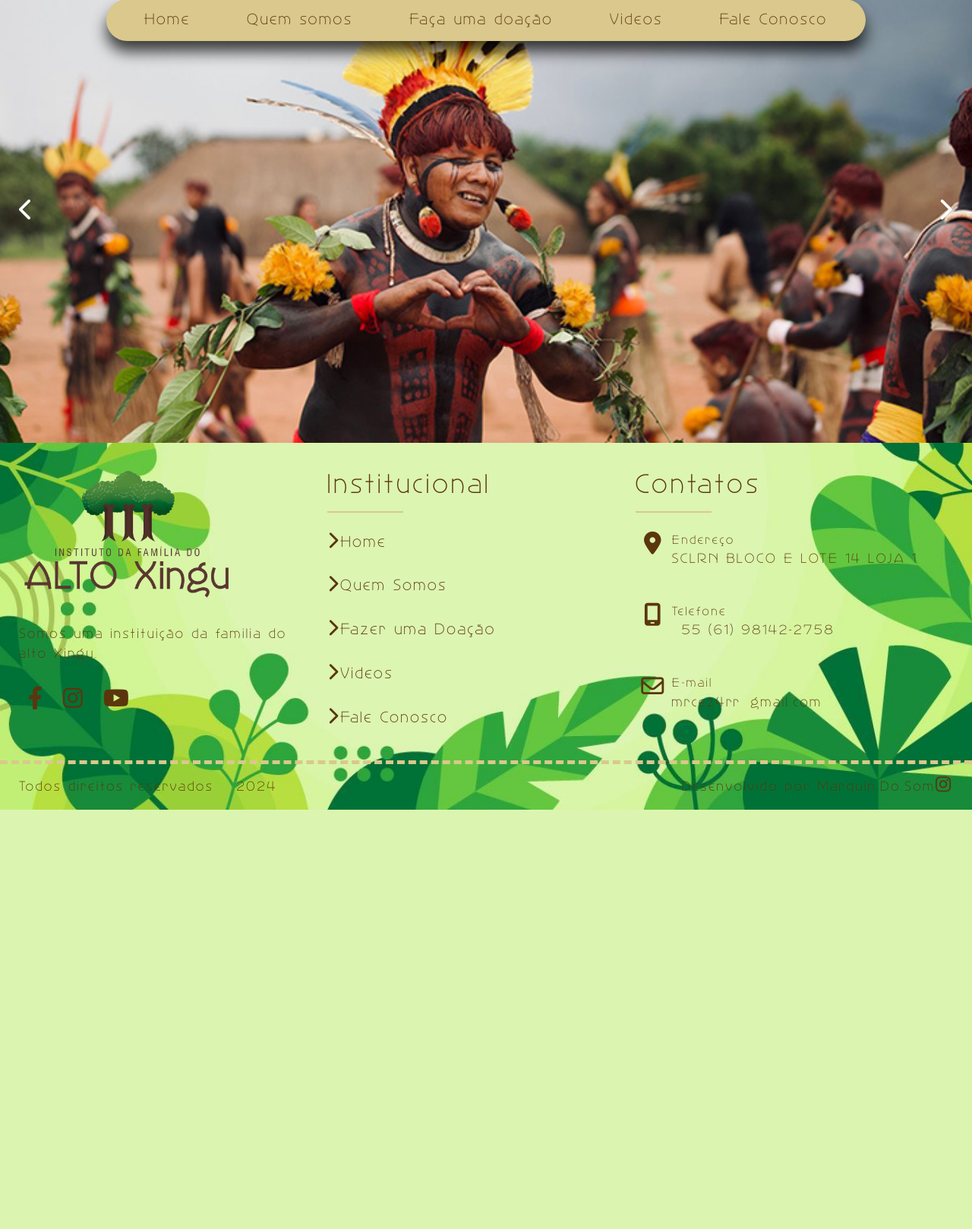
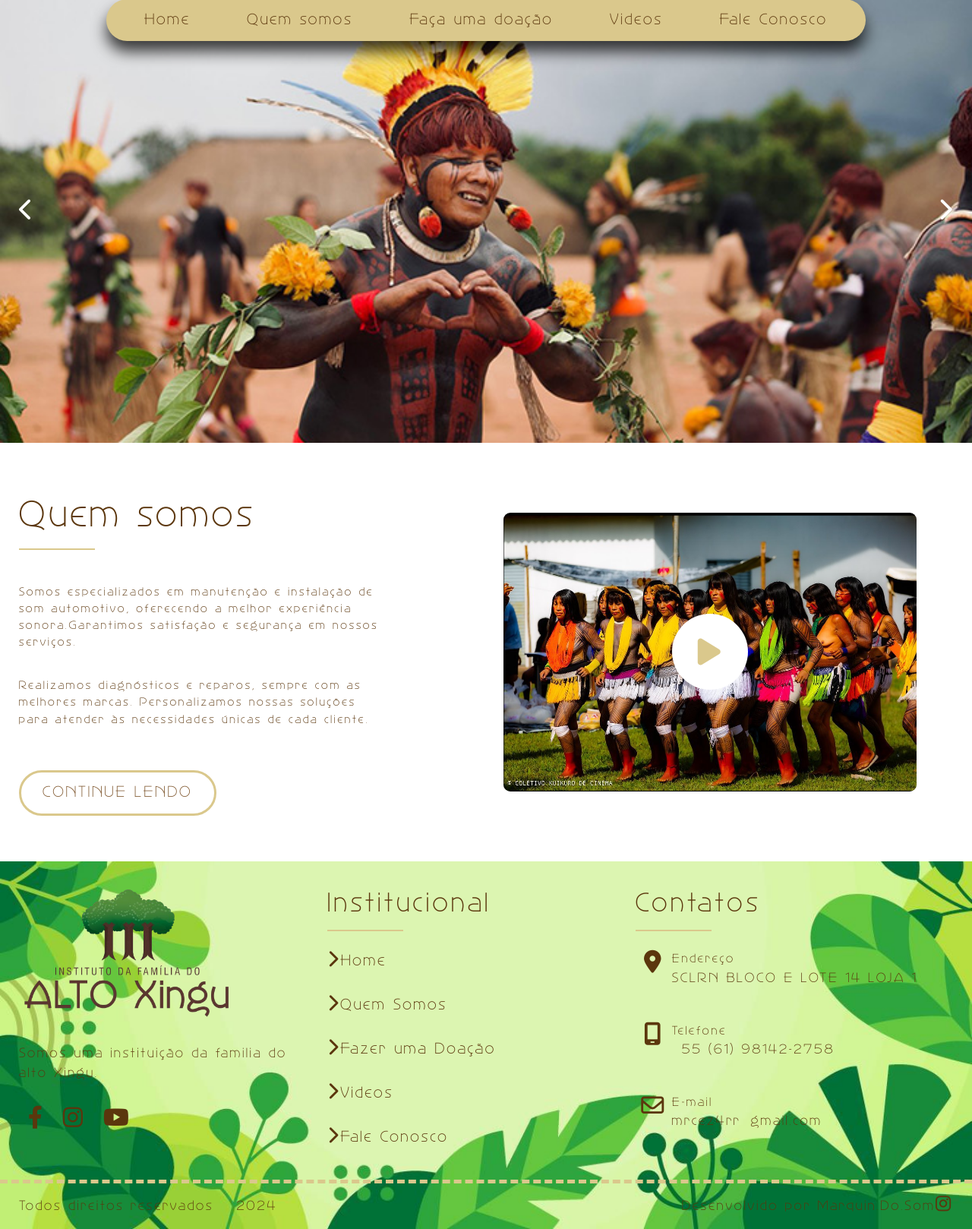
Before and after one commit to EmiJotaa/ifax_project_PHP, a PHP site: template src/Views/home.php in a window 1280 px wide. Shown: the part 234-1852 px from the top of the page at 76% size. Before the commit the page ends 1300 px from the top, so only its background shows below. Run offline with PHP 8.4, Linux system fonts and the light colour scheme; the template is opened without the code that fills it, so the values that code supplies are empty; style sheets or scripts are compiled from the project's sources; some libraries are stand-ins or nearby versions.

Commit message:
Section Quem_somos and CSS

```diff
--- /dev/null
+++ b/resources/css/blocos/quem_somos.css
@@ -0,0 +1,130 @@
+.quem_somos
+{
+	padding: 40px 0 80px 0;
+	display: block;
+	background-color: var(--color-white);
+}
+.quem_somos .conteudo
+{
+	width: 100%;
+	display: flex;
+	flex-wrap: wrap;
+	justify-content: space-between;
+}
+.quem_somos .conteudo .texto
+{
+	width: 100%;
+	display: inline-block;
+	margin-bottom: 45px;
+}
+.quem_somos .conteudo .texto .btn
+	{
+		color: #805931;
+	}
+.quem_somos .conteudo .texto .titulo
+{
+	margin-bottom: 55px;
+}
+.quem_somos .conteudo .texto .descricao
+{
+	margin-bottom: 55px;
+}
+.quem_somos .conteudo .video
+{
+	width: 100%%;
+	display: inline-block;
+
+}
+.quem_somos .conteudo .video a
+{
+	width: 100%;
+	position: relative;
+	display: flex;
+	justify-content: center;
+	align-items: center;
+	height: auto;
+	overflow: hidden;
+}
+.quem_somos .conteudo .video a img
+{
+	width: 100%;
+  	display: block;
+  	border-radius: 9px;
+  	transition: .4s;
+}
+.quem_somos .conteudo .video a:hover img{
+	-webkit-box-shadow: 0px 0px 14px 5px rgba(0,0,0,0.75);
+	-moz-box-shadow: 0px 0px 14px 5px rgba(0,0,0,0.75);
+	box-shadow: 0px 0px 14px 5px rgba(0,0,0,0.75);
+	transform: scale(1.1);
+}
+.quem_somos .conteudo .video a p
+{
+	position: absolute;
+  	left: 0;
+ 	padding: 50px 70px 50px 25px;
+  	background-color: #D1D1D1;
+  	color: #805931;
+  	font-family: var(--font-family-perisphere);
+  	max-width: calc(50% + 12px);
+  	text-transform: uppercase;
+  	font-size: 15px;
+}
+.quem_somos .conteudo .video a i
+{
+	padding: 30px;
+	font-size: 40px;
+	color: var(--color-destaque);
+	background-color: var(--color-white);
+	border-radius: 50%;
+	width: 100px;
+	height: 100px;
+	display: flex;
+	justify-content: center;
+	align-items: center;
+	position: absolute;
+	transition: .4s;
+}
+.quem_somos .conteudo .video a:hover i{
+	-webkit-box-shadow: 10px 10px 68px 29px rgba(218,200,140,1);
+	-moz-box-shadow: 10px 10px 68px 29px rgba(218,200,140,1);
+	box-shadow: 10px 10px 68px 29px rgba(218,200,140,1);
+	transform: scale(1.1);
+}
+@media only screen and (min-width: 1024px)
+{
+	.quem_somos
+	{
+		padding: 60px 0;
+	}
+
+	.quem_somos .conteudo .texto
+	{
+		width: 39%;
+		margin-bottom: 0px;
+	}
+	.quem_somos .conteudo .texto .btn
+	{
+		margin: 0px;
+	}
+
+	.quem_somos .conteudo .video
+	{
+		width: 52%;
+	}
+	.quem_somos .conteudo .video a
+	{
+		height: 100%;
+	}
+	.quem_somos .conteudo .video a img
+	{
+		width: auto;
+	  	min-height: 85%;
+	  	min-width: 85%;
+	  	max-width: 850%;
+	  	max-height: 85%;
+	 	object-fit: cover;
+		position: relative;
+	}
+
+}
--- a/src/Views/home.php
+++ b/src/Views/home.php
@@ -20,4 +20,25 @@
 		</div>
 	</div>
 </section>
+<section class="quem_somos">
+	<div class="container">
+		<div class="conteudo">
+			<div class="texto">
+				<h2 class="titulo">Quem somos</h2>
+				<div class="descricao">
+					<p>Somos especializados em manutenção e instalação de som automotivo, oferecendo a melhor experiência sonora.Garantimos satisfação e segurança em nossos serviços.</p>
+						<p>
+						Realizamos diagnósticos e reparos, sempre com as melhores marcas. Personalizamos nossas soluções para atender às necessidades únicas de cada cliente.</p>
+				</div>
+				<a href="" class="btn">Continue lendo</a>
+			</div>
+			<div class="video">
+				<a href="https://www.instagram.com/reel/C-Yj2J7Smy7/?utm_source=ig_web_copy_link&igsh=MzRlODBiNWFlZA==">
+					<img src="<?=URL_BASE?>resources/imagens/quem-somos.png">
+					<i class="fas fa-play"></i>
+				</a>
+			</div>
+		</div>
+	</div>
+</section>
 <?=$this->fetch('commons/footer.php', $data)?>
```
